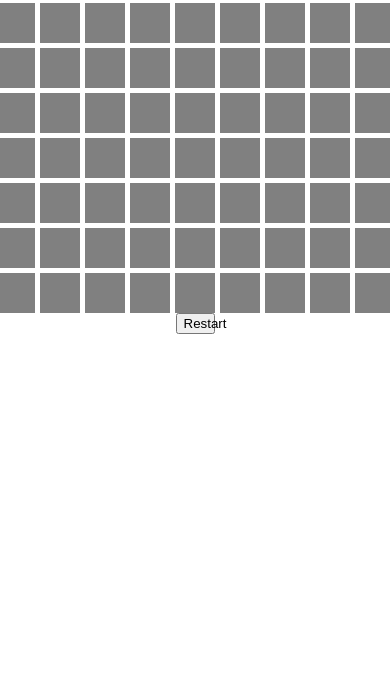
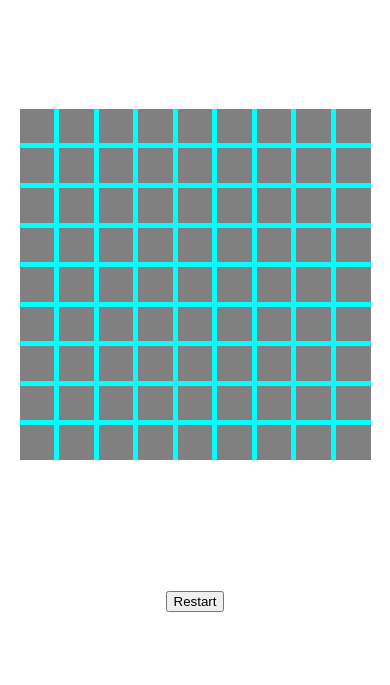
Before and after one commit to nbinet/Minesweeper, a website built with Parcel: page src/index.html in a window 390 px wide. Shown: the part 175-860 px from the top of the page. Built offline with nearby package versions, Linux system fonts and the light colour scheme.

Commit message:
mobile first

```diff
--- a/src/scss/style.scss
+++ b/src/scss/style.scss
@@ -1,11 +1,12 @@
-$sizeblock: 40px;
 $widthgrid: 9;
+$sizeblock: auto;
 
 body {
+  height: 100vh;
   display: flex;
   flex-direction: column;
   align-items: center;
-  justify-content: flex-end;
+  justify-content: space-around;
 
   .game {
     display: grid;
@@ -13,10 +14,10 @@ body {
     grid-template-rows: repeat($widthgrid, $sizeblock);
     gap: 5px;
     align-self: center;
+    background-color: aqua;
+    width: 90vw;
 
     .button {
-      width: $sizeblock;
-      height: $sizeblock;
       background-color: grey;
     }
 
@@ -34,16 +35,4 @@ body {
     font-size: 100px;
     text-align: center;
   }
-
-  .gameover {
-    color: red;
-  }
-
-  .win {
-    color: green;
-  }
-
-  .restart {
-    width: 10vw;
-  }
 }
```
